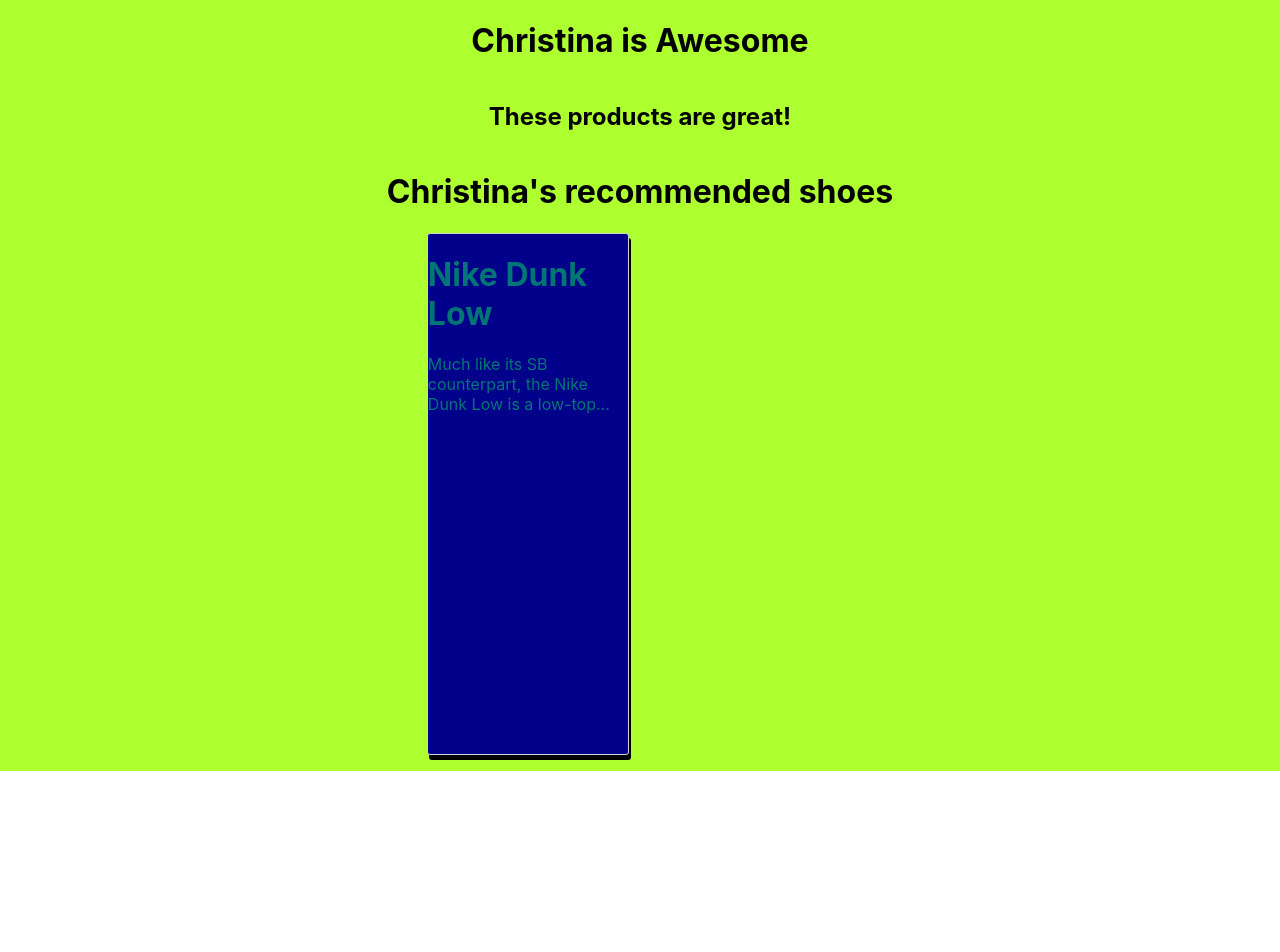
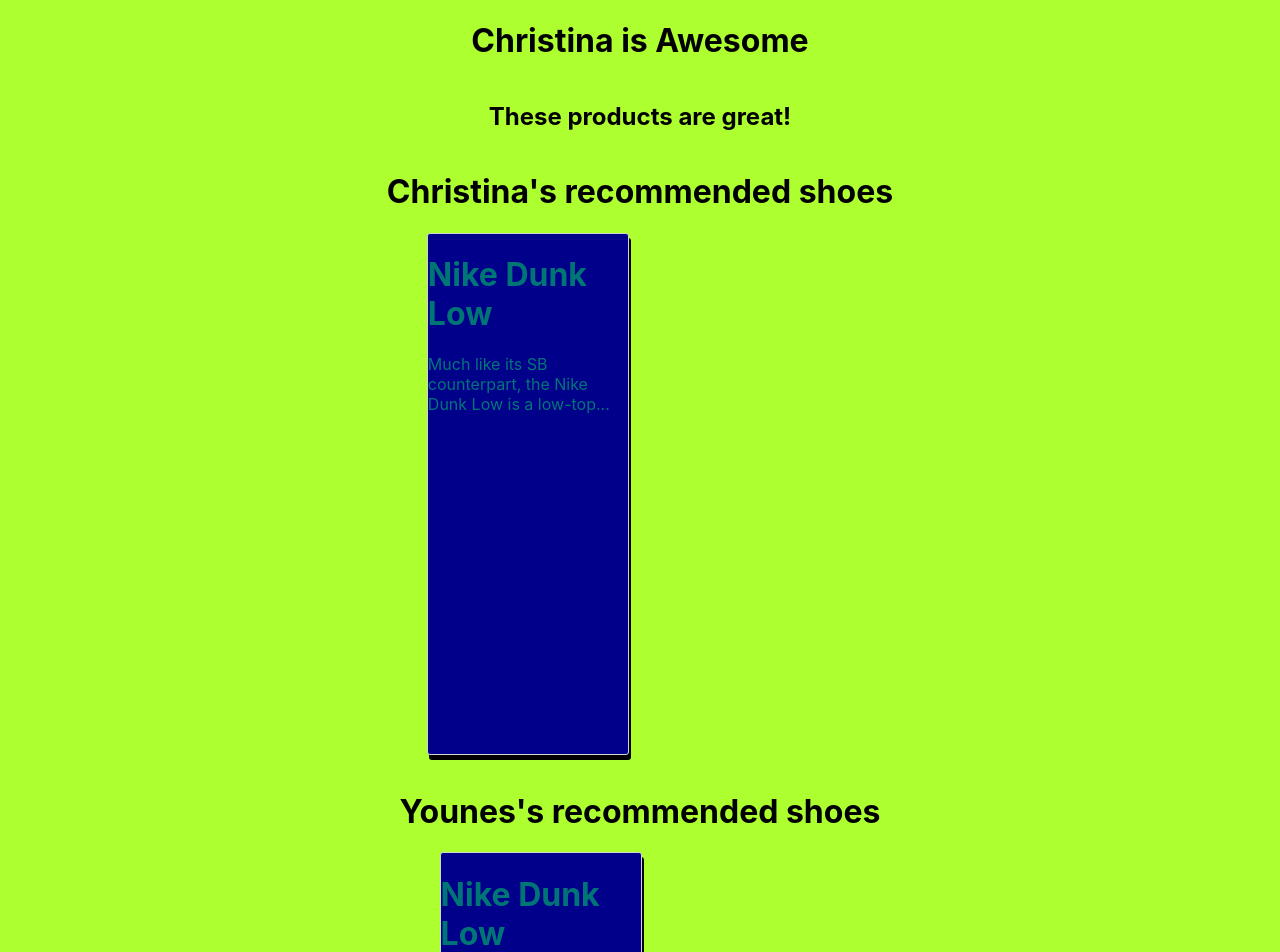
Before and after one commit to christina-ml/props-products-app, a React (Create React App) app: page / in a window 1280 px wide. Shown: the top 952 px of the page. Before the commit the page ends 800 px from the top, so only its background shows below. Built offline with nearby package versions, Linux system fonts and the light colour scheme.

Commit message:
giving the same prop to two different objects

```diff
--- a/src/App.js
+++ b/src/App.js
@@ -7,6 +7,7 @@
       <h1>Christina is Awesome</h1>
       <h2>These products are great!</h2>
       <RecommendedProducts title={"Christina's recommended shoes"} />
+      <RecommendedProducts title={"Younes's recommended shoes"} />
     </div>
   );
 }
--- a/src/Components/RecommendedProducts.js
+++ b/src/Components/RecommendedProducts.js
@@ -14,7 +14,6 @@
         return(
             <div className="">
                 <h1>{title}</h1>
-
                 <ul>
                     {/* <Products shoe={shoes[0]} /> */}
                     <Products name={shoes[1].name} description={shoes[1].description} />
```
